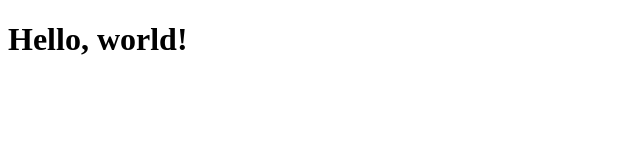
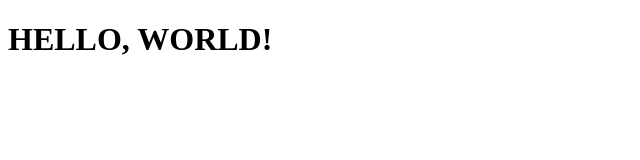
Before and after one commit to Laurys9/Guia-Flexbox, a plain HTML site: page index.html in a window 1280 px wide. Shown: the whole page, without its empty margins (0-640 px from the left). Drawn offline with Linux system fonts and the light colour scheme.

Commit message:
Modifique el titulo

```diff
--- a/index.html
+++ b/index.html
@@ -7,6 +7,6 @@
     <title>Practicando</title>
 </head>
 <body>
-    <h1>Hello, world!</h1>
+    <h1>HELLO, WORLD!</h1>
 </body>
 </html>
```
